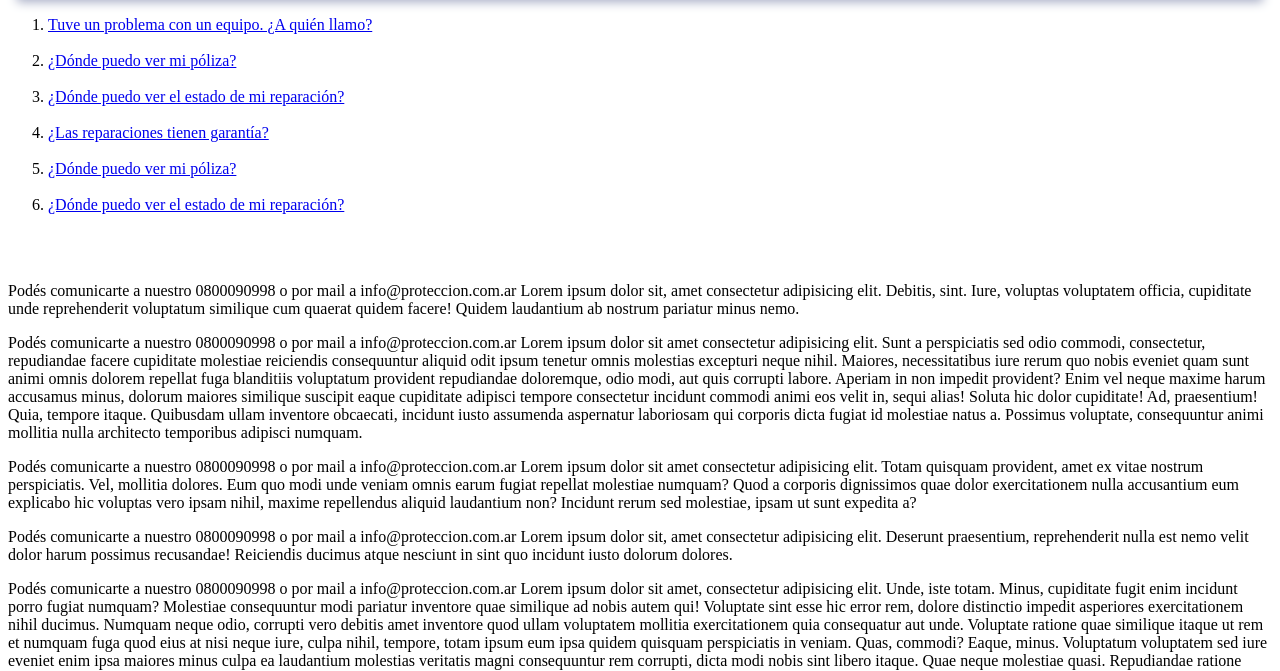
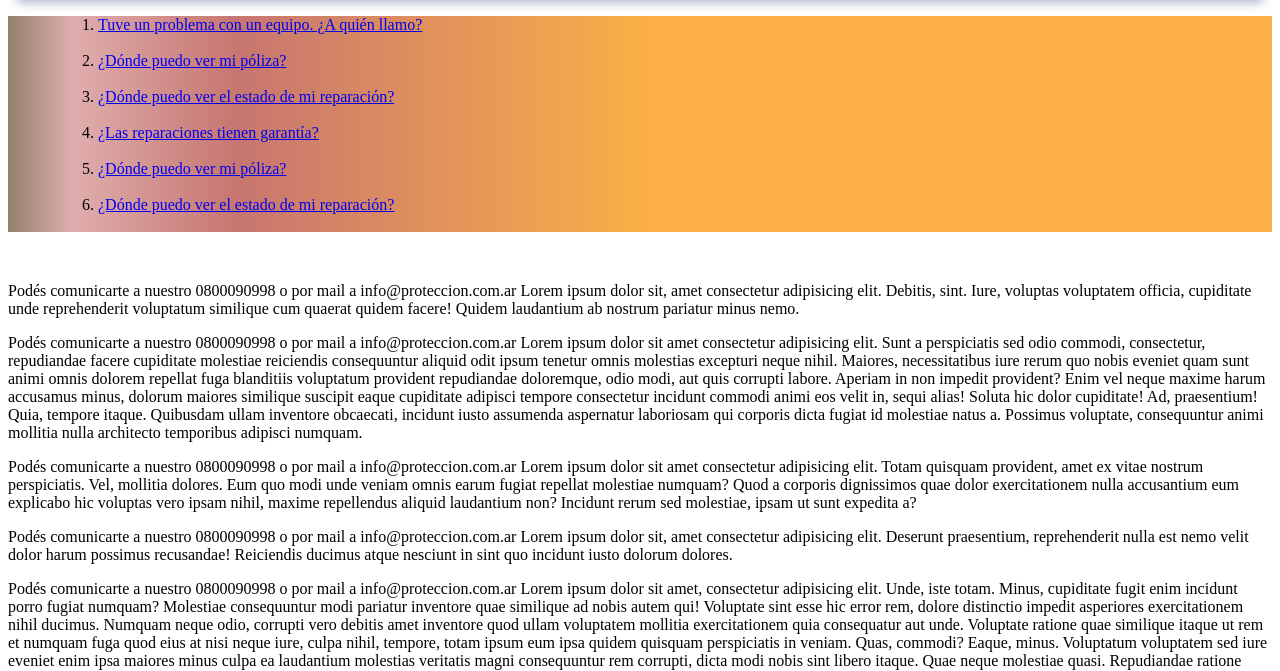
Before and after one commit to educalvert/proteccion-coder, a plain HTML site: page files/faq.html in a window 1280 px wide. Shown: the part 114-785 px from the top of the page. Drawn offline with Linux system fonts and the light colour scheme.

Commit message:
Cambios en style

```diff
--- a/css/styles.css
+++ b/css/styles.css
@@ -127,10 +127,10 @@
 .Seleccion button {grid-area: boton;}
 .Seleccion footer {grid-area: pie;}
 
-  /* Pagina comunicarte  */
+  /* Pagina contacto  */
 .comunicarte {
         background: rgb(131,58,180);
-        background: linear-gradient(90deg, rgba(131,58,180,1) 0%, rgba(253,29,29,1) 5%, rgba(253,47,34,1) 8%, rgba(252,176,69,1) 51%, rgba(252,176,69,1) 77%);
+        background: linear-gradient(90deg, rgb(146, 128, 108) 0%, rgb(223, 174, 174) 5%, rgb(199, 118, 112) 18%, rgba(252,176,69,1) 51%, rgba(252,176,69,1) 77%);
         padding-left:50px;
 
 }
--- a/files/faq.html
+++ b/files/faq.html
@@ -9,7 +9,7 @@
     <link rel="stylesheet" href="../css/styles.css">
 </head>
 <body>
-    <header class="header">
+    <header class="header"  >
         <div class="header__contenedor header__mobile">
             <div class="header__logo"> <img src="../img/Imagen1.png" alt="Protección Total" ></div>
             <ul class="header__lista">
@@ -23,7 +23,7 @@
         </div>
     </header>
 
-<section>
+<section class="comunicarte">
     <div>
         <ol>
             <li><a href="#1">Tuve un problema con un equipo. ¿A quién llamo?</a></li>
```
